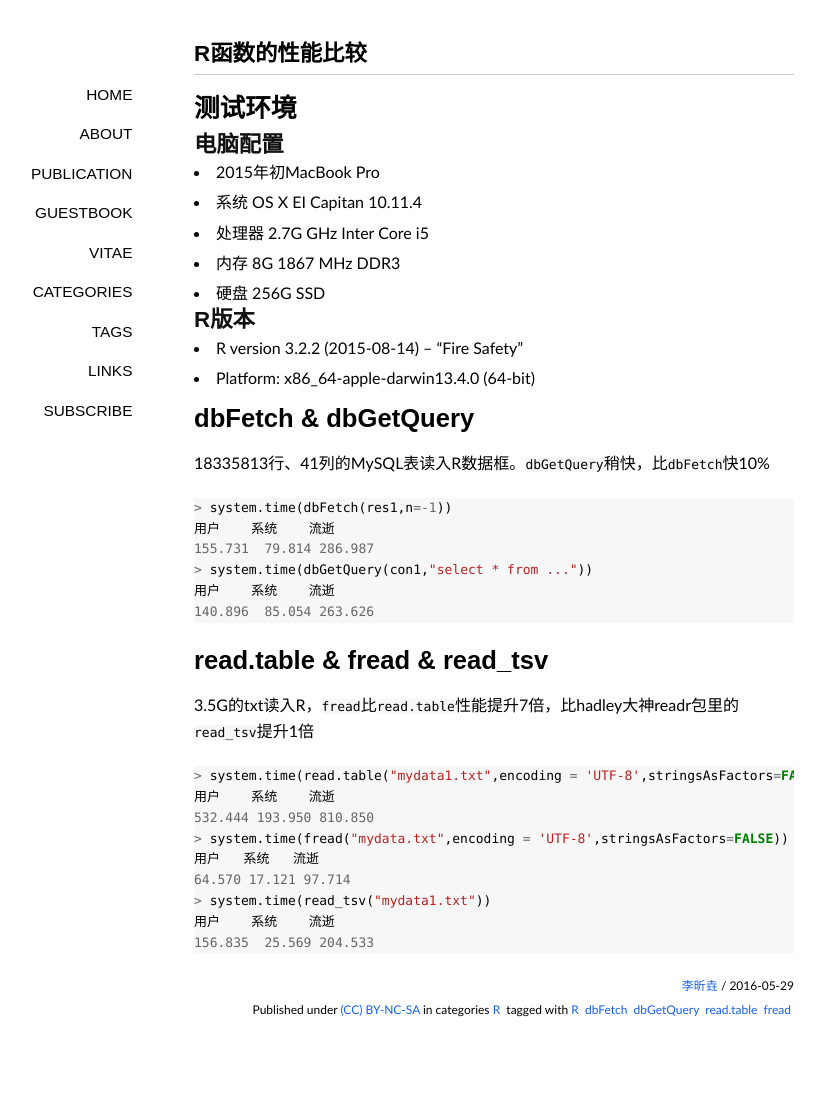
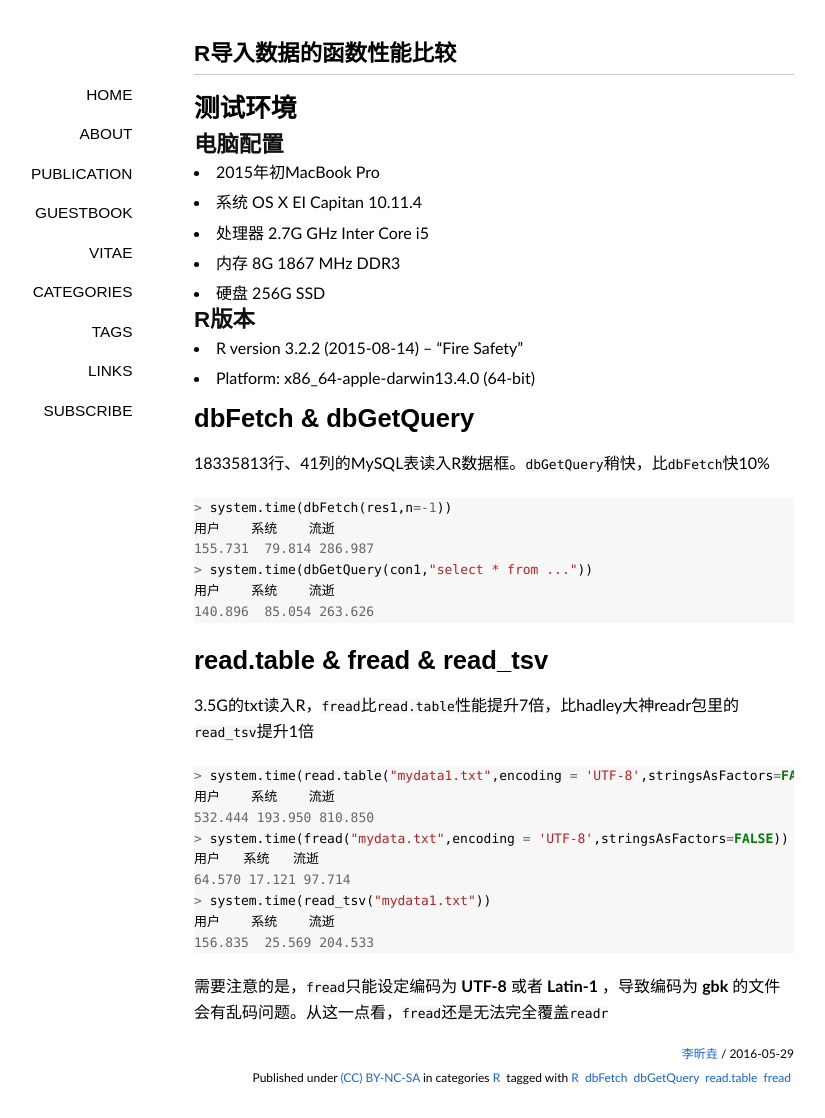
Before and after one commit to lixinyao/jekyll_blog, a Jekyll site: the page built from _posts/2016-05-29-functions-performance.md, in a window 1280 px wide. Shown: the whole page, without its empty margins (146-971 px from the left). Built offline with Jekyll 4.4.1, drawn with Linux system fonts in a browser that asks for light colours; nearby versions of some CDN libraries; some web fonts are replaced; comment, search, counter and statistics services are not loaded; before the commit the page ends 1050 px from its top, so only the background shows below that.

Commit message:
增加fread和readr在编码的区别

````diff
--- a/_posts/2016-05-29-functions-performance.md
+++ b/_posts/2016-05-29-functions-performance.md
@@ -1,6 +1,6 @@
 ---
 layout: post
-title: R函数的性能比较
+title: R导入数据的函数性能比较
 categories: [R]
 tags:
 - R
@@ -53,3 +53,5 @@ tags:
 用户    系统    流逝
 156.835  25.569 204.533
 ```
+
+需要注意的是，`fread`只能设定编码为 **UTF-8** 或者 **Latin-1** ，导致编码为 **gbk** 的文件会有乱码问题。从这一点看，`fread`还是无法完全覆盖`readr`
````
